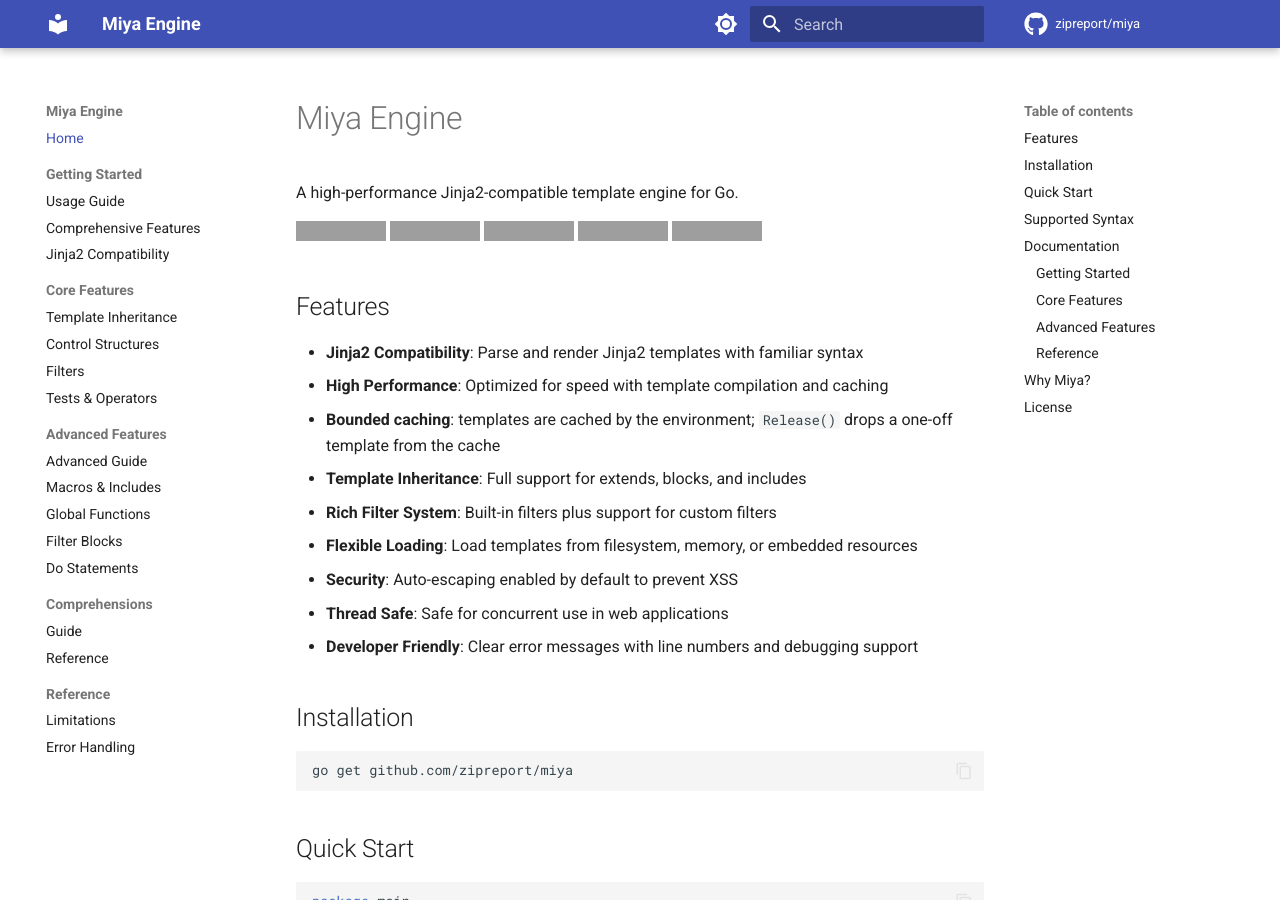
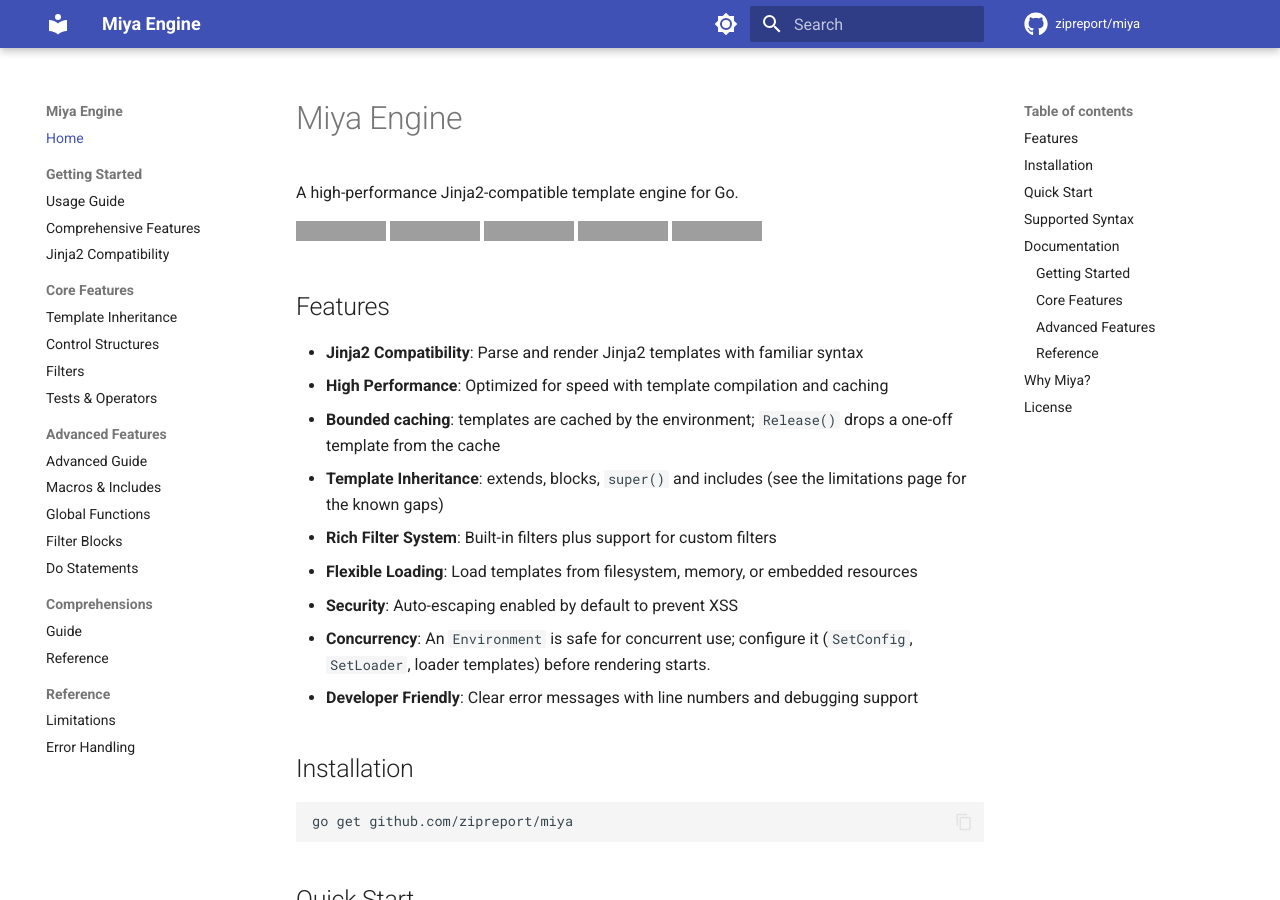
Before and after one commit to zipreport/miya, an MkDocs documentation site: the page built from docs/index.md, in a window 1280 px wide and 900 px high, cut to the strip 0-900 px from the top of the window. Built offline with MkDocs 1.6.1 and Material for MkDocs 9.7.7, drawn with Linux system fonts in a browser that asks for light colours; comment, search, counter and statistics services are not loaded; some of the changed text lies outside the part shown; grey boxes are pictures that could not be loaded.

Commit message:
docs: correct compatibility claims in the index and README
Co-Authored-By: Claude Sonnet 5.5 <noreply@anthropic.com>

```diff
--- a/docs/index.md
+++ b/docs/index.md
@@ -13,11 +13,11 @@ A high-performance Jinja2-compatible template engine for Go.
 - **Jinja2 Compatibility**: Parse and render Jinja2 templates with familiar syntax
 - **High Performance**: Optimized for speed with template compilation and caching
 - **Bounded caching**: templates are cached by the environment; `Release()` drops a one-off template from the cache
-- **Template Inheritance**: Full support for extends, blocks, and includes
+- **Template Inheritance**: extends, blocks, `super()` and includes (see the limitations page for the known gaps)
 - **Rich Filter System**: Built-in filters plus support for custom filters
 - **Flexible Loading**: Load templates from filesystem, memory, or embedded resources
 - **Security**: Auto-escaping enabled by default to prevent XSS
-- **Thread Safe**: Safe for concurrent use in web applications
+- **Concurrency**: An `Environment` is safe for concurrent use; configure it (`SetConfig`, `SetLoader`, loader templates) before rendering starts.
 - **Developer Friendly**: Clear error messages with line numbers and debugging support
 
 ## Installation
@@ -103,12 +103,12 @@ func main() {
 
 | Feature | Miya | Other Go Template Engines |
 |---------|------|---------------------------|
-| Jinja2 Syntax | Full compatibility | Partial or none |
+| Jinja2 Syntax | Most common syntax; see the compatibility page | Partial or none |
 | Template Inheritance | Full support | Limited |
 | Filters | 70+ built-in | Varies |
 | List Comprehensions | Supported | Rare |
-| Thread Safety | Yes | Varies |
-| Performance | Optimized with pooling | Varies |
+| Thread Safety | An `Environment` is safe for concurrent use; configure it (`SetConfig`, `SetLoader`, loader templates) before rendering starts. | Varies |
+| Performance | Compiled templates, cached | Varies |
 
 ## License
 
```
Also changed, not shown: README.md (+1 -1 lines).
